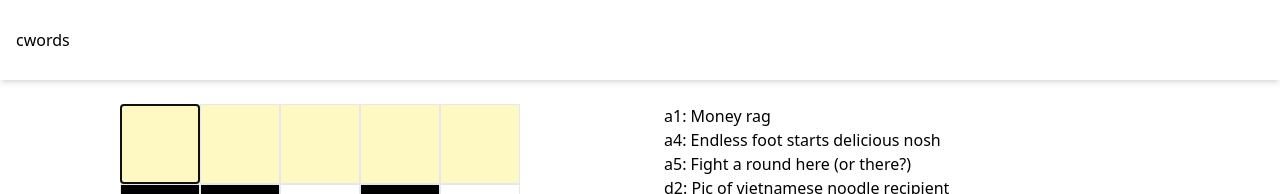
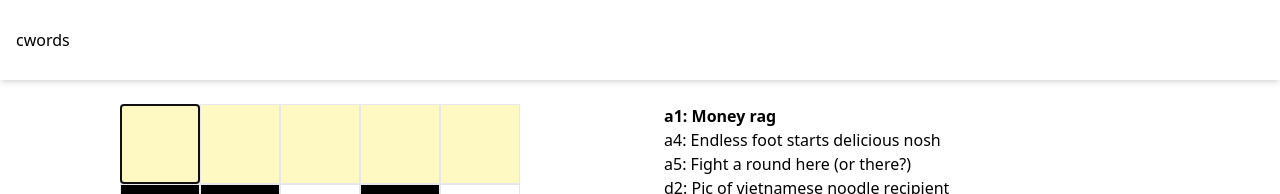
Before and after one commit to neverstew/cwords, a React (Vite) app in the folder app/: page / in a window 1280 px wide. Shown: the top 194 px of the page. Built offline with nearby package versions, Linux system fonts and the light colour scheme.

Commit message:
Use tabs to navigate between letters as well

```diff
--- a/app/src/App.tsx
+++ b/app/src/App.tsx
@@ -50,10 +50,11 @@ const Words = () => {
 }
 
 const Word = ({ id, word }: { id: keyof GameState['words'], word: GameState['words'][keyof GameState['words']] }) => {
-  const [, dispatch] = useGameContext();
+  const [state, dispatch] = useGameContext();
+  const classes = clsx(id === state.selectedWord && "font-bold");
 
   return (
-    <div>
+    <div className={classes}>
       {id}: <button onClick={() => dispatch({ type: 'select-word', key: id })}>{word.clue}</button>
     </div>
   )
@@ -154,6 +155,11 @@ const Cell = ({ idx }: { idx: number }) => {
       case 'ArrowDown':
         dispatch({ type: 'move-focus', idx, direction: 'down' })
         return;
+      case 'Tab':
+        const direction = e.shiftKey ? 'previous' : 'next';
+        dispatch({ type: 'move-focus', idx, direction })
+        e.preventDefault();
+        return;
       default:
         return;
     }
```
